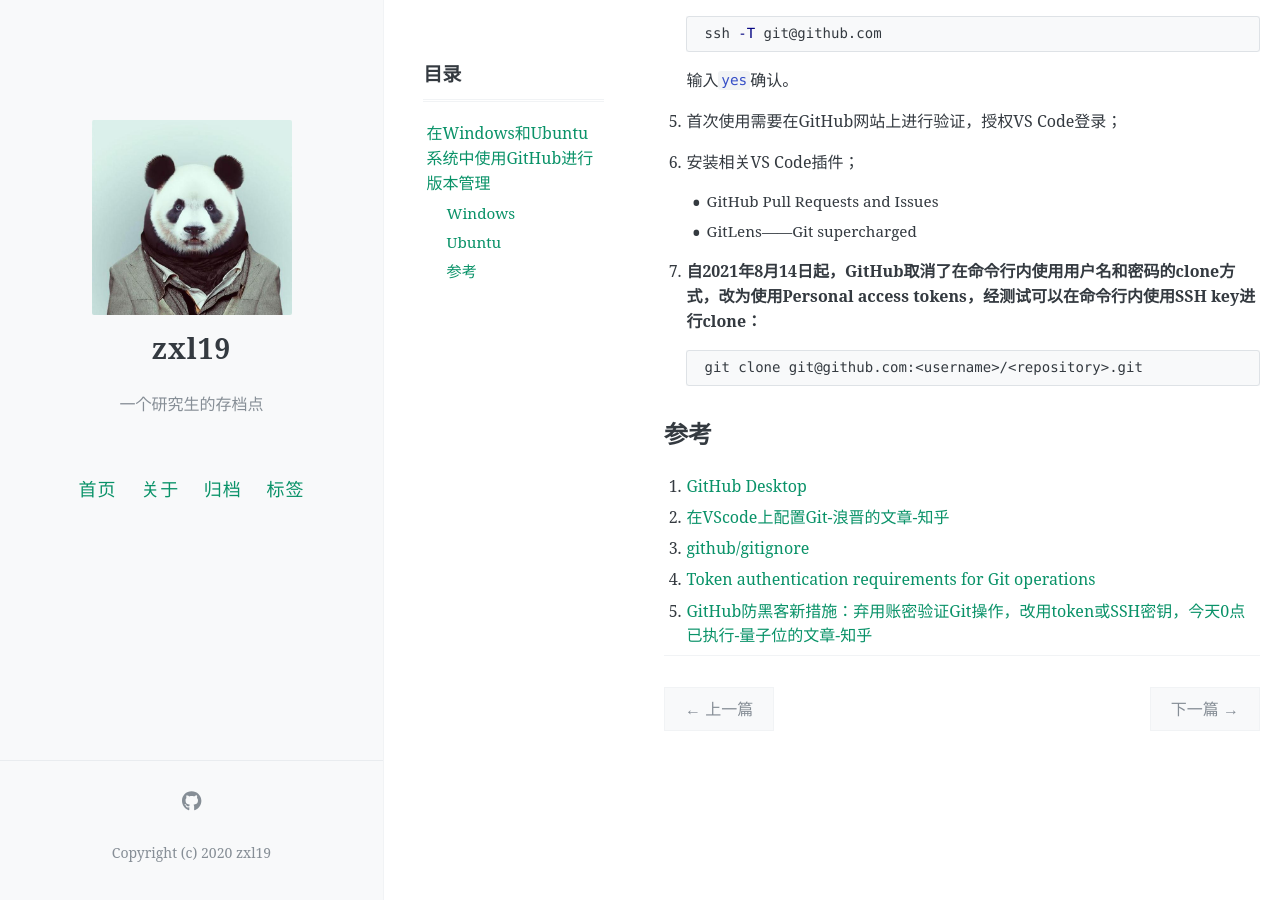
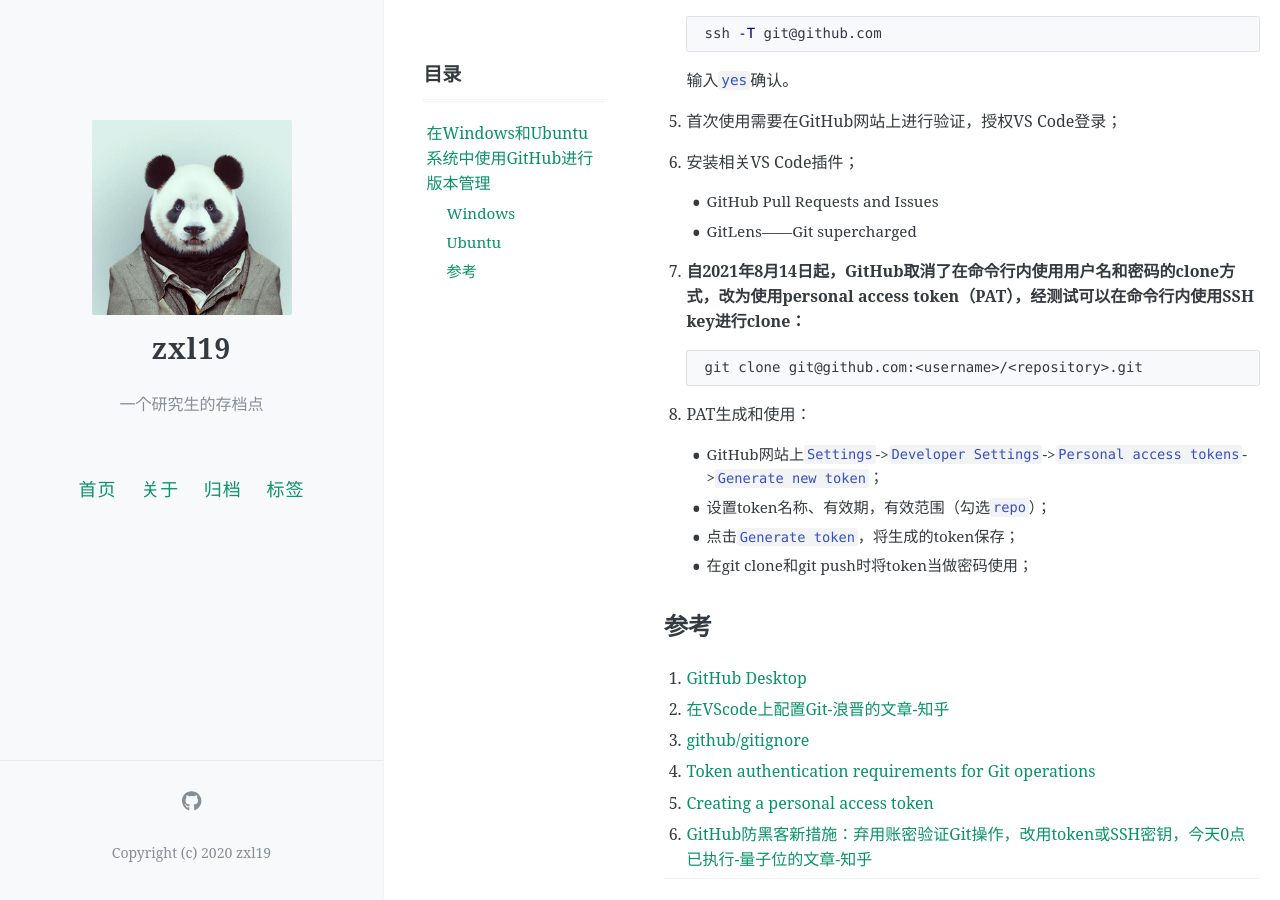
Before and after one commit to zxl19/zxl19.github.io, a Jekyll site: the page built from _posts/2020-06-25-github-setup.md, in a window 1280 px wide and 900 px high, scrolled down 863 px. Built offline with Jekyll 4.4.1, drawn with Linux system fonts in a browser that asks for light colours; comment, search, counter and statistics services are not loaded.

Commit message:
Update 2020-06-25-github-setup.md

````diff
--- a/_posts/2020-06-25-github-setup.md
+++ b/_posts/2020-06-25-github-setup.md
@@ -54,11 +54,18 @@ pinned: false
     - GitHub Pull Requests and Issues
     - GitLens——Git supercharged
 
-7. **自2021年8月14日起，GitHub取消了在命令行内使用用户名和密码的clone方式，改为使用Personal access tokens，经测试可以在命令行内使用SSH key进行clone：**
+7. **自2021年8月14日起，GitHub取消了在命令行内使用用户名和密码的clone方式，改为使用personal access token（PAT），经测试可以在命令行内使用SSH key进行clone：**
 
     ```shell
     git clone git@github.com:<username>/<repository>.git
     ```
+
+8. PAT生成和使用：
+
+    - GitHub网站上`Settings`->`Developer Settings`->`Personal access tokens`->`Generate new token`；
+    - 设置token名称、有效期，有效范围（勾选`repo`）；
+    - 点击`Generate token`，将生成的token保存；
+    - 在git clone和git push时将token当做密码使用；
 
 ## 参考
 
@@ -66,4 +73,5 @@ pinned: false
 2. [在VScode上配置Git-浪晋的文章-知乎](https://zhuanlan.zhihu.com/p/31417255)
 3. [github/gitignore](https://github.com/github/gitignore)
 4. [Token authentication requirements for Git operations](https://github.blog/2020-12-15-token-authentication-requirements-for-git-operations/)
-5. [GitHub防黑客新措施：弃用账密验证Git操作，改用token或SSH密钥，今天0点已执行-量子位的文章-知乎](https://zhuanlan.zhihu.com/p/399759963)
+5. [Creating a personal access token](https://docs.github.com/en/authentication/keeping-your-account-and-data-secure/creating-a-personal-access-token)
+6. [GitHub防黑客新措施：弃用账密验证Git操作，改用token或SSH密钥，今天0点已执行-量子位的文章-知乎](https://zhuanlan.zhihu.com/p/399759963)
````
